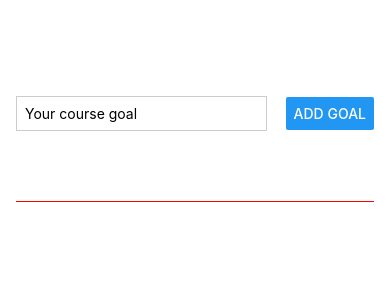
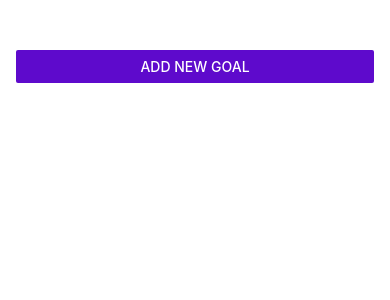
Before and after one commit to Sean-Miningah/ToDoApplication_ReactNative, a React Native app: screen / in a window 390 px wide. Shown: the top 300 px of the page. Built offline with nearby package versions, Linux system fonts and the light colour scheme.

Commit message:
Deletion of goals

```diff
--- a/App.js
+++ b/App.js
@@ -1,16 +1,11 @@
 // import { useState } from react;
-import { StyleSheet, Text, View , Button, TextInput, ScrollView, FlatList } from 'react-native';
-import { useState, react} from 'react';
+import { StyleSheet, FlatList, View, Button } from 'react-native';
+import { useState } from 'react';
 
+import GoalItem from './components/GoalItem';
+import GoalInput from './components/GoalInput';
 
 export default function App() {
-
-  /*
-    Creating a new state called enteredGoalText and
-    updating this state with the setEnteredGoalText function
-  */
-
-  const [enteredGoalText, setEnteredGoalText] = useState('');
 
   /*
     Initialisation of state and
@@ -18,37 +13,47 @@
   */
 
   const [courseGoals, setCourseGoals] = useState([]);
+  const [modalIsVisible, setModalIsVisible] = useState(false);
 
-  function goalInputHandler(enteredText) {
-    setEnteredGoalText(enteredText);
+  function startAddGoalHandler(){
+    setModalIsVisible(true)
+  }
+
+  function endAddGoalHandler(){
+    setModalIsVisible(false)
+  }
+  // the key property will be used in the flatlist
+  function addGoalHandler(enteredGoalText) {
+    setCourseGoals(currentCourseGoals =>
+      [...currentCourseGoals, {text: enteredGoalText, id: Math.random().toString()}]);
+      setModalIsVisible(false);
   };
 
-  // the key property will be used in the flatlist
-  function addGoalHandler() {
-    setCourseGoals(currentCourseGoals => [...currentCourseGoals, {text: enteredGoalText, id: Math.random().toString()}])
-  };
-
+  function deleteGoalHandler(id){
+    setCourseGoals(currentCourseGoals => {
+      return currentCourseGoals.filter((goals)=> goals.id !== id);
+    })
+  }
   return (
     <View style={styles.appContainer}>
-      <View style={styles.inputContainer}>
-        <TextInput
-          style={styles.textInput}
-          placeholder='Your course goal'
-          onChangeText={goalInputHandler}/>
-        <Button title='Add Goal' onPress={addGoalHandler}/>
-      </View>
+      <Button title='Add New Goal' color='#5e0acc' onPress={startAddGoalHandler}/>
+      <GoalInput
+        visible={modalIsVisible}
+        onAddGoal={addGoalHandler}
+        onCancel={endAddGoalHandler}
+        />
       <View style={styles.goalsContainer}>
-        <FlatList data={courseGoals} alwaysBounceVertical={false} renderItem={itemData => {
-          return (
-            <View  style={styles.goalItem}>
-              <Text style={styles.goalText}>{itemData.item.text}</Text>
-            </View>
-          )}}
+        <FlatList
+          data={courseGoals}
+          alwaysBounceVertical={false}
+          renderItem={itemData => {
+            return <GoalItem
+                    text={itemData.item.text}
+                    id = {itemData.item.id}
+                    onDeleteItem={deleteGoalHandler}
+                    />}}
           keyExtractor={(item, index) => {return item.id}}
         />
-          {/* {courseGoals.map((goal) =>  */}
-
-          {/* )} */}
       </View>
     </View>
   );
@@ -60,34 +65,8 @@
     paddingTop: 50,
     paddingHorizontal: 16,
   },
-  inputContainer:{
-    flex: 1,
-    flexDirection: 'row',
-    justifyContent: 'space-between',
-    alignItems: 'center',
-    paddingBottom: 24,
-    borderBottomWidth: 1,
-    borderBottomColor: 'red',
-    marginBottom: 10,
-  },
-  textInput: {
-    borderWidth: 1,
-    borderColor: '#cccccc',
-    width: '70%',
-    marginRight: 8,
-    padding: 8,
-  },
   goalsContainer : {
     flex: 5,
   },
-  goalItem: {
-    margin: 8,
-    padding: 8,
-    borderRadius: 6,
-    backgroundColor: '#5e0acc',
-    color: 'white',
-  },
-  goalText:{
-    color: 'white',
-  },
+
 });
--- /dev/null
+++ b/components/GoalInput.js
@@ -0,0 +1,71 @@
+import { useState } from 'react';
+import { StyleSheet, View, TextInput, Button, Modal} from 'react-native';
+
+function GoalInput(props){
+/*
+    Creating a new state called enteredGoalText and
+    updating this state with the setEnteredGoalText function
+*/
+
+const [enteredGoalText, setEnteredGoalText] = useState('');
+
+function goalInputHandler(enteredText) {
+    setEnteredGoalText(enteredText);
+};
+
+function addGoalHandler() {
+    props.onAddGoal(enteredGoalText);
+    setEnteredGoalText('');
+}
+    return (
+        <Modal visible={props.visible} animationType="slide">
+            <View style={styles.inputContainer}>
+                <TextInput
+                    style={styles.textInput}
+                    placeholder="Your course goal!"
+                    onChangeText={goalInputHandler}
+                />
+                <View style={styles.buttonContainer}>
+                    <View style={styles.button}>
+                        <Button title="Add Goal" onPress={addGoalHandler} />
+                    </View>
+                    <View style={styles.button}>
+                        <Button title="Cancel" onPress={props.onCancel}/>
+                    </View>
+
+                </View>
+            </View>
+        </Modal>
+    )
+};
+
+const styles = StyleSheet.create({
+    inputContainer:{
+        flex: 1,
+        flexDirection: 'column',
+        justifyContent: 'center',
+        alignItems: 'center',
+        padding: 16,
+        paddingBottom: 24,
+        borderBottomWidth: 1,
+        borderBottomColor: 'red',
+        marginBottom: 10,
+    },
+    textInput: {
+        borderWidth: 1,
+        borderColor: '#cccccc',
+        width: '100%',
+        padding: 8,
+        marginBottom: 14,
+    },
+    buttonContainer: {
+        flexDirection: 'row',
+
+    },
+    button: {
+        width:100,
+        marginHorizontal: 8,
+    }
+})
+
+export default GoalInput;
--- /dev/null
+++ b/components/GoalItem.js
@@ -0,0 +1,36 @@
+import { StyleSheet, View, Text, Pressable } from 'react-native';
+
+function GoalItem(props) {
+
+    return (
+        <Pressable
+          onPress={props.onDeleteItem.bind(this, props.id)}
+          android_ripple={{color:'red'}}
+
+        //   If pressed is true we return styles.pressedItem or else we return nothing
+          style={({pressed})=> pressed && styles.pressedItem}
+        >
+            <View  style={styles.goalItem}>
+                <Text style={styles.goalText}>{props.text}</Text>
+            </View>
+        </Pressable>
+    );
+};
+
+export default GoalItem;
+
+const styles = StyleSheet.create({
+    goalItem: {
+        margin: 8,
+        padding: 8,
+        borderRadius: 6,
+        backgroundColor: '#5e0acc',
+        color: 'white',
+    },
+    pressedItem: {
+        opacity: 0.5,
+    },
+    goalText:{
+        color: 'white',
+    },
+});
```
